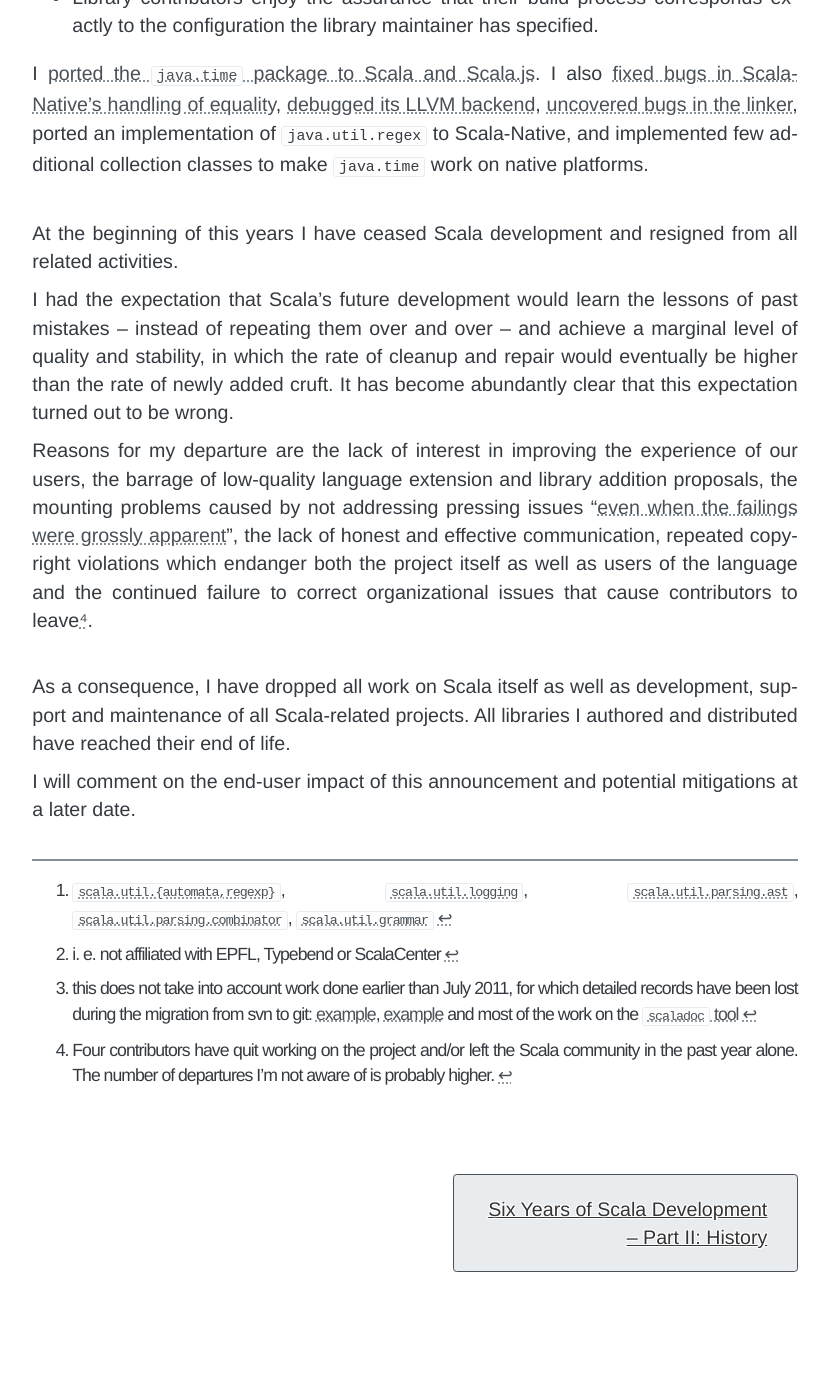
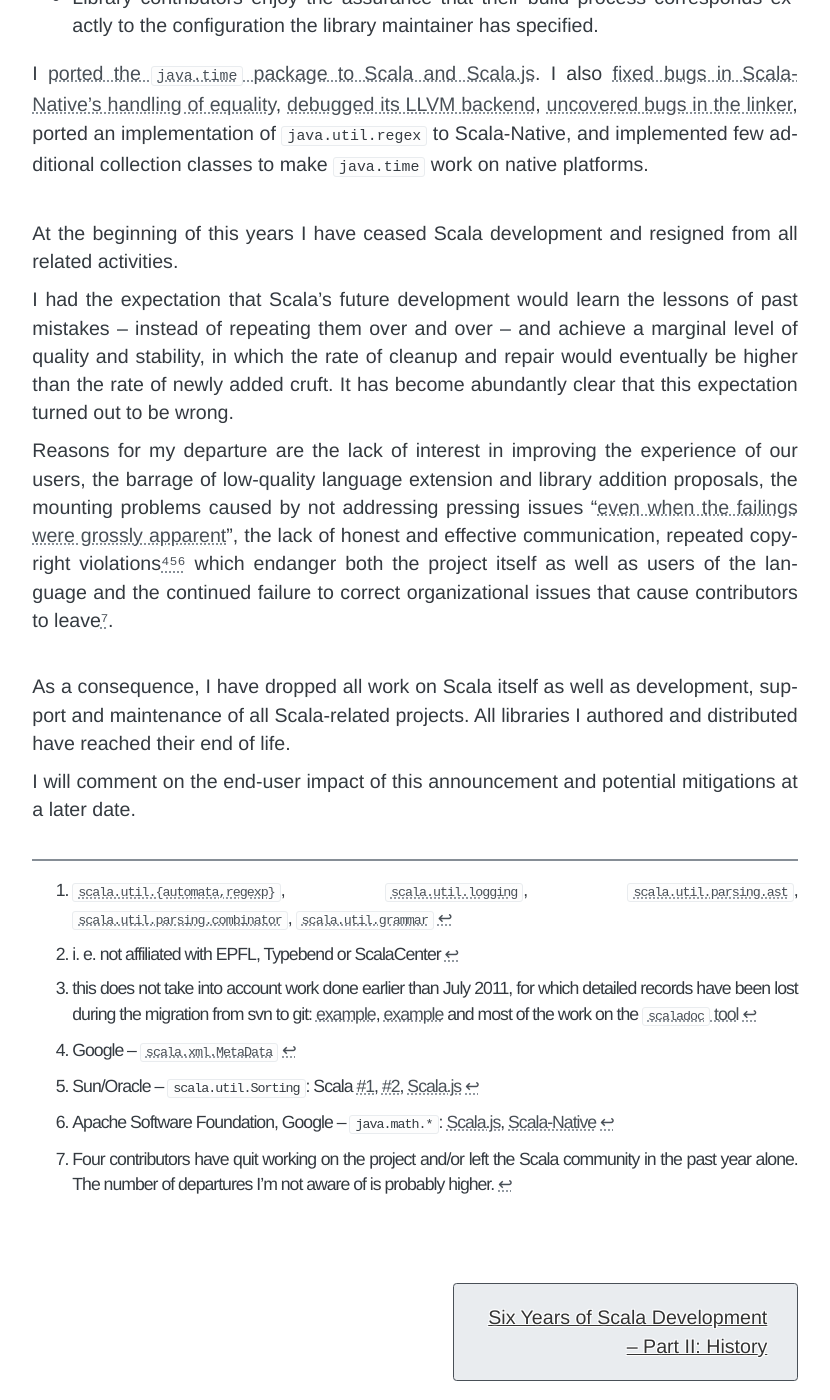
Before and after one commit to soc/soc.me, a Jekyll site: the page built from _six-years-of-scala-development/departure.md, in a window 1280 px wide and 1400 px high, scrolled down 1741 px. Shown: the whole window, without its empty margins (225-1055 px from the left). Built offline with Jekyll 4.4.1, drawn with Linux system fonts in a browser that asks for light colours; some web fonts are replaced; before the commit the page ends 3032 px from its top, so only the background shows below that.

Commit message:
Violation examples

```diff
--- a/_six-years-of-scala-development/departure.md
+++ b/_six-years-of-scala-development/departure.md
@@ -103,7 +103,7 @@
 our users, the barrage of low-quality language extension and library addition
 proposals, the mounting problems caused by not addressing pressing issues
 "[even when the failings were grossly apparent](https://news.ycombinator.com/item?id=8277626)",
-the lack of honest and effective communication, repeated copyright violations
+the lack of honest and effective communication, repeated copyright violations[^xml][^sort][^math]
 which endanger both the project itself as well as users of the language and the
 continued failure to correct organizational issues that cause contributors to
 leave[^leave].
@@ -123,6 +123,9 @@
 [^external]: i. e. not affiliated with EPFL, Type<!--safe, Light-->bend or ScalaCenter
 [^util]: [`scala.util.{automata,regexp}`](https://github.com/scala/scala/pull/1939), [`scala.util.logging`](https://github.com/scala/scala/pull/2543), [`scala.util.parsing.ast`](https://github.com/scala/scala/pull/2525), [`scala.util.parsing.combinator`](https://github.com/scala/scala/pull/2521), [`scala.util.grammar`](https://github.com/scala/scala/pull/1921/commits/b13bf260b46f6498d0e995d0bbf3ce7b39bc8b3b)
 [^lost]: this does not take into account work done earlier than July 2011, for which detailed records have been lost during the migration from svn to git: [example](https://github.com/scala/scala/commit/a387c9f), [example](https://github.com/scala/legacy-svn-scala/pull/19/files) and most of the work on the [`scaladoc` tool](https://github.com/scala/legacy-svn-scala/pulls?page=1&q=+is%3Apr+author%3Asoc&utf8=%E2%9C%93)
+[^xml]: Google – [`scala.xml.MetaData`](https://groups.google.com/d/topic/scala-internals/FRPhY1FW9Q8/discussion)
+[^sort]: Sun/Oracle – `scala.util.Sorting`: Scala [#1](https://github.com/scala/scala/blob/v2.10.5/src/library/scala/util/Sorting.scala#L19), [#2](https://github.com/scala/scala/pull/4534), [Scala.js](https://github.com/scala-js/scala-js/issues/1765)
+[^math]: Apache Software Foundation, Google – `java.math.*`: [Scala.js](https://github.com/scala-js/scala-js/pull/1549), [Scala-Native](https://github.com/scala-native/scala-native/commit/804b5e187c0559f453d137e92055c2715279fe4b)
 [^leave]: Four contributors have quit working on the project and/or left the Scala community in the past year alone. The number of departures I'm not aware of is probably higher.
 
 <!-- https://github.com/scala/scala/graphs/contributors?from=2011-12-01&to=2016-07-31
```
